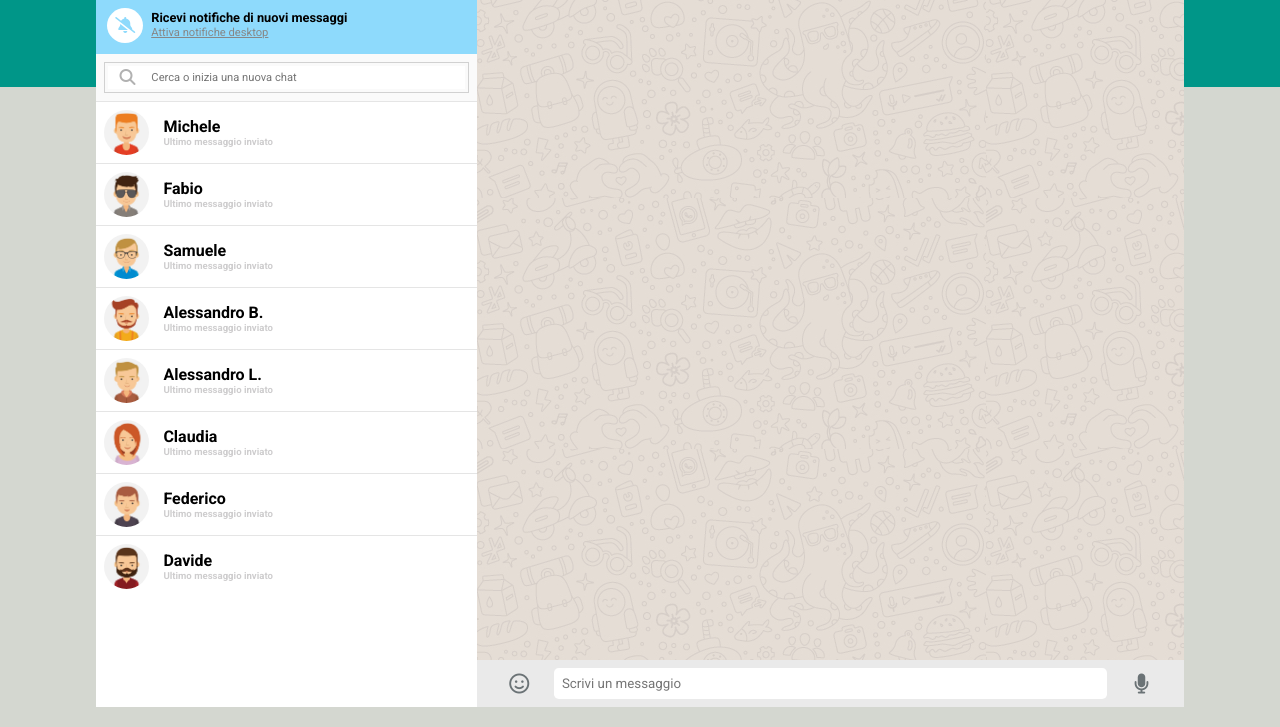
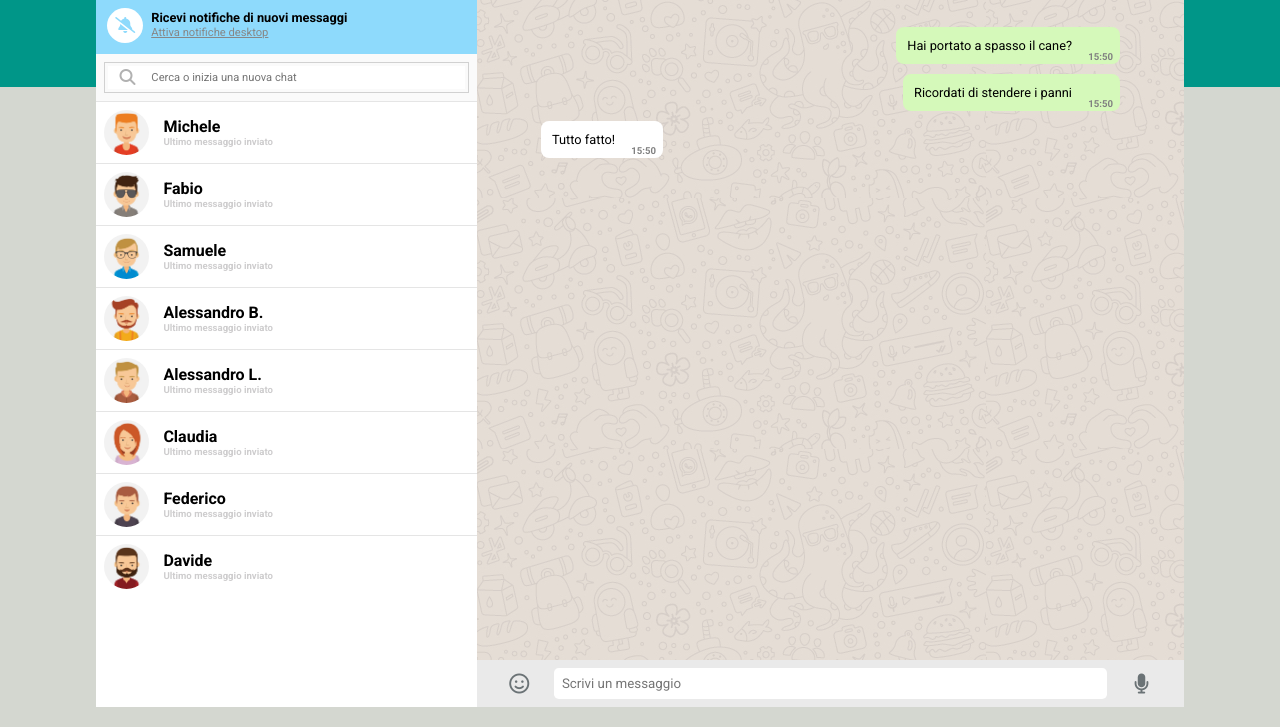
Before and after one commit to micheleTummolo/vue-boolzapp, a plain HTML site: page index.html in a window 1280 px wide. Shown: the part 73-800 px from the top of the page. Drawn offline with nearby package versions, Linux system fonts and the light colour scheme.

Commit message:
Done Milestone 2

```diff
--- a/css/style.css
+++ b/css/style.css
@@ -94,6 +94,7 @@
         .side_header, .message_header, .message_footer {
             padding: .3rem;
             background-color: rgb(234, 234, 234);
+            z-index: 1;
         }
 
         .name {
@@ -190,6 +191,8 @@
     .message_window {
         width: 65%;
         position: relative;
+        background-image: url("../img/mine.jpg");
+        background-size: auto;
     }
 
     /* Message header */
@@ -206,9 +209,45 @@
     /* Message header */
 
     /* Message content */
-        .message_content {
-            background-image: url("../img/mine.jpg");
-            background-size: auto;
+        .messages {
+            padding: 5rem 4rem;
+            flex-direction: column;
+            overflow: auto;
+        }
+
+        .message {
+            max-width: 40%;
+            padding: .7rem 3rem .7rem .7rem;
+            border-radius: .5rem;
+            position: relative;
+            margin-bottom: .6rem;
+        }
+
+        .message p {
+            font-size: .8rem;
+        }
+
+        .sent {
+            background-color: rgb(213, 249, 186);
+        }
+
+        .received {
+            background-color: white;
+        }
+
+        .message_time {
+            color: gray;
+            position: absolute;
+            right: 7px;
+            bottom: 2px;
+        }
+
+        .message_sent {
+            justify-content: end;
+        }
+
+        .message_received {
+            justify-content: start;
         }
     /* Message content */
 
--- a/index.html
+++ b/index.html
@@ -117,7 +117,18 @@
 
                             <!-- Messages window content -->
                             <div class="row message_content h-100">
-
+                                <div class="messages flex h-100">
+                                    <div v-for="(item, index) in contacts[activeItem].messages" :class="contacts[activeItem].messages[index].status == 'sent' ? 'message_sent' : 'message_received'" class="w-100 flex">
+                                        <div v-if="contacts[activeItem].messages[index].status == 'sent'" class="message sent">
+                                            <p>{{contacts[activeItem].messages[index].message}}</p>
+                                            <h5 class="message_time">15:50</h5>
+                                        </div>
+                                        <div v-else class="message received">
+                                            <p>{{contacts[activeItem].messages[index].message}}</p>
+                                            <h5 class="message_time">15:50</h5>
+                                        </div>
+                                    </div>
+                                </div>
                             </div>
 
                             <!-- Messages window footer -->
--- a/js/script.js
+++ b/js/script.js
@@ -3,6 +3,7 @@
 createApp({
     data() {
         return {
+            messagesNumb: 0,
             activeItem: 0,
             contacts: [
                 {
@@ -174,6 +175,7 @@
     methods: {
         visibleContact(index) {
             this.activeItem = index
-        }
+            console.log(this.activeItem)
+        },
     }
 }).mount('#app')
```
